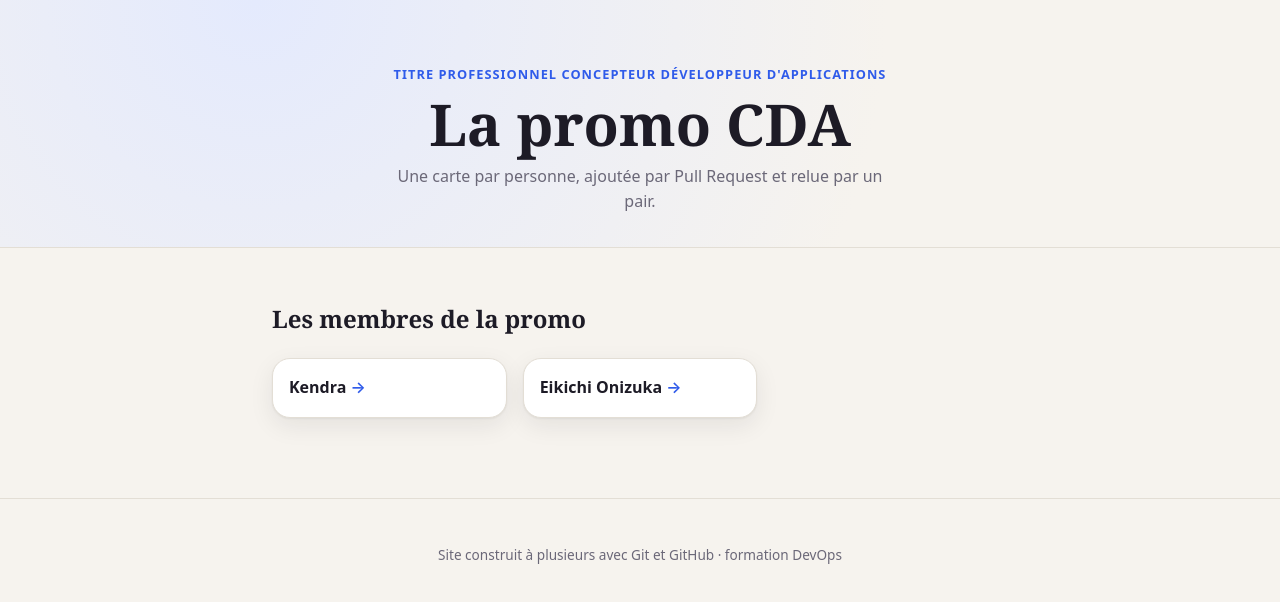
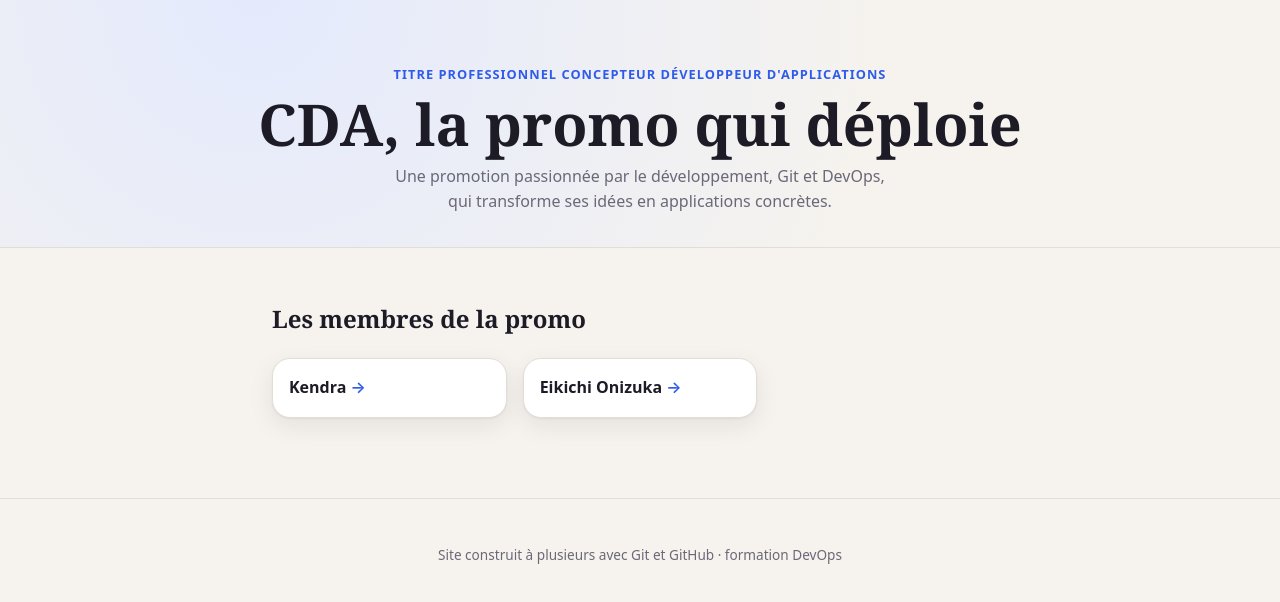
Before and after one commit to kendra55/site-promo, a plain HTML site: page index.html in a window 1280 px wide. Drawn offline with Linux system fonts and the light colour scheme.

Commit message:
feat(accueil): propose un titre axe sur le deploiement

```diff
--- a/index.html
+++ b/index.html
@@ -11,9 +11,10 @@
 			<p class="hero__kicker">
 				Titre professionnel Concepteur Développeur d'Applications
 			</p>
-			<h1 class="hero__title">La promo CDA</h1>
+			<h1 class="hero__title">CDA, la promo qui déploie</h1>
 			<p class="hero__intro">
-				Une carte par personne, ajoutée par Pull Request et relue par un pair.
+        Une promotion passionnée par le développement, Git et DevOps,
+        qui transforme ses idées en applications concrètes.
 			</p>
 		</header>
 
```
